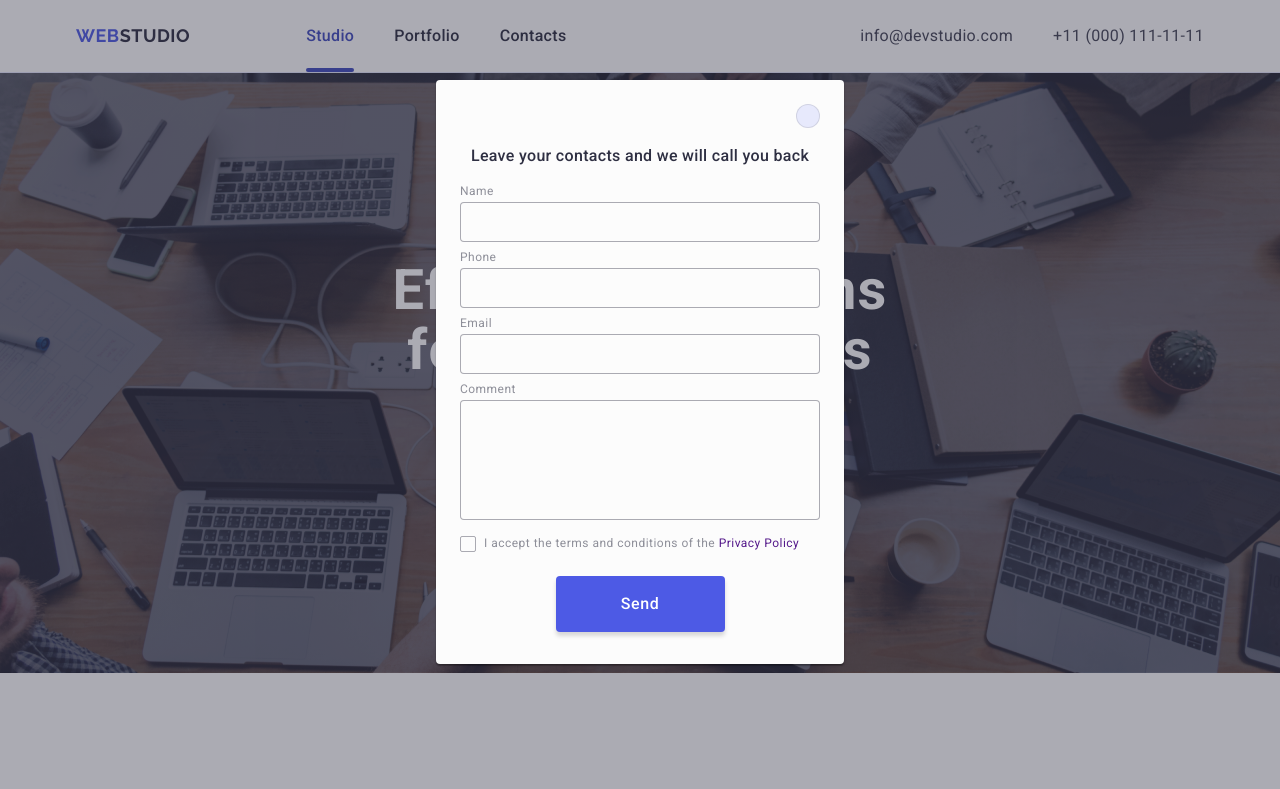
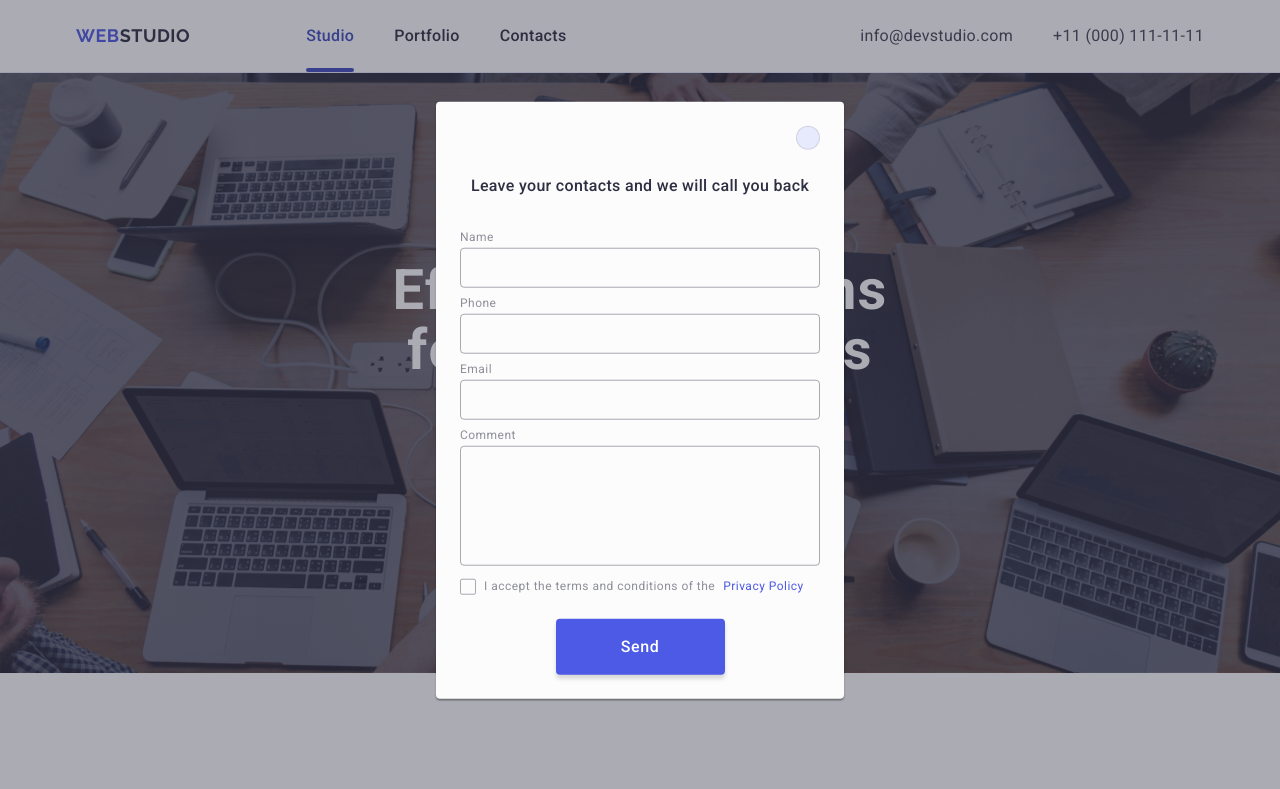
Before and after one commit to ValentynaRudenko/goit-markup-hw-06, a plain HTML site: page index.html in a window 1280 px wide. Shown: the top 789 px of the page. Drawn offline with nearby package versions, Linux system fonts and the light colour scheme.

Commit message:
modal fix

```diff
--- a/css/styles.css
+++ b/css/styles.css
@@ -505,7 +505,7 @@ section {
     background-color: #31d0aa;
 }
 
-.paragrapf-subscribe{
+.paragraph-subscribe{
     font-weight: 500;
     font-size: 16px;
     line-height: 1.5;
@@ -523,13 +523,6 @@ section {
 
 
 }
-
-/* .email-label {
-    display: flex;
-    flex-direction: column;
-    width: 453px;
-    gap: 16px;
-} */
 
 .email-input {
     border: 1px solid #fff;
@@ -563,7 +556,7 @@ section {
     font-family: "Roboto", sans-serif;
     font-weight: 500;
     font-size: 16px;
-    line-height: 1.5%;
+    line-height: 1.5;
     letter-spacing: 0.04em;
     text-align: center;
     color: #fff;
@@ -593,7 +586,9 @@ section {
 
     opacity: 0;
     pointer-events: none;
-    transition: opacity 250ms cubic-bezier(0.4, 0, 0.2, 1);
+    transition:
+    opacity 250ms cubic-bezier(0.4, 0, 0.2, 1),
+    visibility 250ms cubic-bezier(0.4, 0, 0.2, 1);
 }
 
 .modal-overlay.is-open {
@@ -605,14 +600,19 @@ section {
     background-color: #FCFCFC;
     border-radius: 4px;
     width: 408px;
-    height: 584px;
+    min-height: 584px;
     box-shadow: 0 1px 1px 0 rgba(0, 0, 0, 0.14), 0 1px 3px 0 rgba(0, 0, 0, 0.12), 0 2px 1px 0 rgba(0, 0, 0, 0.2);
     background: #fcfcfc;
-    padding: 24px;
+    padding: 72px 24px 24px 24px;
     display: flex;
     flex-direction: column;
     gap: 16px;
     overflow-y: auto;
+    position: absolute;
+    top: 50%;
+    left: 50%;
+    transform: translate(-50%, -50%);
+    transition: transform 250ms cubic-bezier(0.4, 0, 0.2, 1);
 }
 
 .modal-form {
@@ -630,19 +630,26 @@ section {
 
 }
 
-.circle {
+.close-modal {
     align-self: flex-end;
     width: 24px;
     height: 24px;
-    border-width: 1px;
-    border-style: solid;
     border-radius: 50%;
-    border-color: rgba(0, 0, 0, 0.1);
+    border: 1px solid rgba(0, 0, 0, 0.1);
     background-color: #e7e9fc;
     display: flex;
     justify-content: center;
     align-items: center;
-    transition: background-color 250ms cubic-bezier(0.4, 0, 0.2, 1);
+    transition:
+        background-color 250ms cubic-bezier(0.4, 0, 0.2, 1),
+        border 250ms cubic-bezier(0.4, 0, 0.2, 1);
+    position: absolute;
+    top: 24px;
+    right: 24px;
+    padding: 0;
+    cursor: pointer;
+
+
 }
 
 .icon-close {
@@ -650,80 +657,60 @@ section {
     transition: fill 250ms cubic-bezier(0.4, 0, 0.2, 1);
 }
 
-.circle:hover {
+.close-modal:hover, .close-modal:focus {
     background-color: #404bbf;
+    border: none;
+
 }
 
-.circle:hover .icon-close {
-    fill: #fff;
+.close-modal:hover .icon-close, .close-modal:focus .icon-close {
+    fill: #ffffff;
 }
 
 .form-title {
     font-weight: 500;
     font-size: 16px;
-    line-height: 150%;
+    line-height: 1.5;
     letter-spacing: 0.02em;
     text-align: center;
     color: #2e2f42;
+    margin-bottom: 16px;
 }
 
-input {
-    padding: 8px 16px;
-    border: 1px solid rgba(46, 47, 66, 0.4);
-    border-radius: 4px;
-    width: 360px;
-    height: 40px;
-    background-color: #FCFCFC;
-}
-
-textarea {
-    border: 1px solid rgba(46, 47, 66, 0.4);
-    border-radius: 4px;
-    width: 360px;
-    height: 120px;
-    resize: none;
-    background-color: #FCFCFC;
-    padding: 8px 16px;
-}
-
-textarea::placeholder {
-    font-weight: 400;
-    font-size: 12px;
-    line-height: 117%;
-    letter-spacing: 0.04em;
-    color: rgba(46, 47, 66, 0.4);
-}
-
-input:focus {
-    outline: none;
-    border: none;
-}
-
-input:focus-within {
-    border: 1px solid #4d5ae5;
-}
-
-textarea:focus {
-    outline: none;
-    border: none;
-}
-
-textarea:focus-within {
-    border: 1px solid #4d5ae5;
+.form-field {
+    margin-bottom: 8px;
 }
 
 .form-label {
-    display: flex;
-    flex-direction: column;
+    display: block;
     font-weight: 400;
     font-size: 12px;
-    line-height: 117%;
+    line-height: 1.17;
     letter-spacing: 0.04em;
     color: #8e8f99;
-    gap: 4px;
+    margin-bottom: 4px;
+}
+
+
+.input-with-icon {
     position: relative;
 }
 
+
+.input-cursor {
+    padding-left: 38px;
+    width: 100%;
+    height: 40px;
+    border: 1px solid rgba(46, 47, 66, 0.4);
+    border-radius: 4px;
+    background-color: transparent;
+    outline: transparent;
+    transition: border-color 250ms cubic-bezier(0.4, 0, 0.2, 1);
+}
+
+.input-cursor:focus {
+    border-color: #4d5ae5;
+}
 
 .icon-form {
     fill: #2e2f42;
@@ -734,70 +721,120 @@ textarea:focus-within {
     width: 18px;
     height: 24px;
     position: absolute;
-    top: 26px;
+    top: 50%;
     left: 16px;
+    transform: translateY(-50%);
+    transition: fill 250ms cubic-bezier(0.4, 0, 0.2, 1);
+
 }
 
-input:focus-within ~ .rectangle-icon-form .icon-form{
-    fill: #4d5ae5;
+.input-cursor:focus ~ .icon-form {
+    fill: #4D5AE5;
 }
 
-.input-cursor {
-    padding: 11px 38px;
+.form-field .comment {
+    margin-bottom: 16px;
 }
 
+.textarea-comment {
+    border: 1px solid rgba(46, 47, 66, 0.4);
+    border-radius: 4px;
+    background-color: transparent;
+    width: 100%;
+    height: 120px;
+    resize: none;
+    padding: 8px 16px;
+    outline: transparent;
+    font-weight: 400;
+    font-size: 12px;
+    line-height: 1.17;
+    letter-spacing: 0.04em;
+    color: rgba(46, 47, 66, 0.4);
+    transition: border-color 250ms cubic-bezier(0.4, 0, 0.2, 1);
+
+}
+
+.textarea-commetnt:focus-within {
+    border-color: #4d5ae5;
+}
+
+.div-for-terms{
+    margin-bottom: 24px;
+    display: flex;
+}
 
 .form-label-terms{
     display: flex;
-    margin-bottom: 24px;
     font-weight: 400;
     font-size: 12px;
-    line-height: 117%;
+    line-height: 1.17;
     letter-spacing: 0.04em;
     color: #8e8f99;
     gap: 8px;
 }
 
 
-.terms-check {
+/* .terms-check {
     position: absolute;
     opacity: 0;
     height: 0;
     width: 0;
-}
+} */
 
-.checkmark {
+/* .terms-check.visually-hidden {
+    position: absolute;
+    width: 16px;
+    height: 16px;
+    margin: -1px;
+    border: 0;
+    padding: 0;
+} */
+
+.checkbox-box {
     height: 16px;
     width: 16px;
     border-radius: 2px;
     border: 1px solid rgba(46, 47, 66, 0.4);
-    padding: 4px 3px;
-    display: flex;
+    transition:
+        background-color 250ms cubic-bezier(0.4, 0, 0.2, 1),
+        border 250ms cubic-bezier(0.4, 0, 0.2, 1),
+        fill 250ms cubic-bezier(0.4, 0, 0.2, 1);
+    display: inline-flex;
     justify-content: center;
     align-items: center;
+    fill: transparent;
+    background-color: transparent;
+    cursor: pointer;
+
 }
 
-input[type="checkbox"]:checked ~ .checkmark{
+input[type="checkbox"]:checked + label .checkbox-box{
     fill: #f4f4fd;
     background-color: #404bbf;
-    border: 1px solid #404bbf;
+    border: none;
 }
 
-input[type="checkbox"]:hover ~ .checkmark{
-    cursor: pointer;
+.policy {
+    color: #4d5ae5;
+    font-weight: 400;
+    font-size: 12px;
+    line-height: 1.17;
+    letter-spacing: 0.04em;
 }
 
 .send-btn {
+    display: block;
     border-radius: 4px;
     padding: 16px 32px;
-    width: 169px;
+    min-width: 169px;
     height: 56px;
+    font-family: "Roboto", sans-serif;
     box-shadow: 0 4px 4px 0 rgba(0, 0, 0, 0.15);
     background-color: #4d5ae5;
     padding: 16px 32px;
     font-weight: 500;
     font-size: 16px;
-    line-height: 150%;
+    line-height: 1.5;
     letter-spacing: 0.04em;
     text-align: center;
     color: #fff;
--- a/index.html
+++ b/index.html
@@ -370,7 +370,7 @@
                 </ul>
             </div>
             <div class="email-div">
-                <p class="paragrapf-subscribe">
+                <p class="paragraph-subscribe">
                     Subscribe
                 </p>
                 <form class="email-form">
@@ -388,65 +388,74 @@
              </div>
          </div>
     </footer>
+
     <div class="modal-overlay is-open">
         <div class="modal">
-            <div class="circle">
+            <button class="close-modal" tupe="button" >
                 <svg class="icon-close " width="8" height="8">
                     <use href="./images/icons.svg#icon-close"></use>
                 </svg>
-            </div>
-            <div class="form-title">
+            </button>
+            <p class="form-title">
                 Leave your contacts and we will call you back
-            </div>
+            </p>
             <form class="modal-form">
-                <fieldset class="modal-form-group">
                 <div class="form-field">
-                        <label class="form-label">
+                    <label class="form-label" for="user-name">
                         Name
-                            <input class="input-cursor" type="text" name="username" />
-                                <svg class="icon-form" width="12" height="12">
+                    </label>
+                    <div class="input-with-icon">
+                        <input class="input-cursor" type="text" name="user-name" id="user-name"/>
+                            <svg class="icon-form" width="18" height="24">
                                 <use href="./images/icons.svg#icon-name"></use>
                             </svg>
-                        </label>
+                    </div>
+
                 </div>
                 <div class="form-field">
-                        <label class="form-label">
+                    <label class="form-label" for="phone">
                         Phone
+                    </label>
+                    <div class="input-with-icon">
                         <input class="input-cursor" type="tel" name="phone" />
-                                <svg class="icon-form" width="13" height="13">
+                            <svg class="icon-form" width="18" height="24">
                                 <use href="./images/icons.svg#icon-phone"></use>
                             </svg>
-                        </label>
+                    </div>
+
                 </div>
                 <div class="form-field">
-                        <label class="form-label">
+                    <label class="form-label" for="email">
                         Email
+                    </label>
+                    <div class="input-with-icon">
                         <input class="input-cursor" type="email" name="email"  />
                             <svg class="icon-form" width="15" height="12">
                                 <use href="./images/icons.svg#icon-email"></use>
                             </svg>
+                    </div>
+
+                </div>
+                <div class="form-field comment">
+                    <label class="form-label" for="user-comment">
+                        Comment
                     </label>
+                    <textarea class="textarea-comment" name="user-comment" rows="6" placeholder="Text input" id="user-comment">
+                    </textarea>
+
                 </div>
-                    <div class="form-field">
-                        <label class="form-label">
-                            Comment
-                            <textarea name="comment" rows="6" placeholder="Text input">
-                            </textarea>
-                        </label>
-                    </div>
-                </fieldset>
-                <div>
-                    <label class="form-label-terms">
-                            <input class="terms-check" type="checkbox" name="terms" value="terms" />
+                <div class="div-for-terms">
+                    <input class="terms-check visually-hidden" type="checkbox" name="user-privacy" value="true" id="user-privacy" />
+                    <label class="form-label-terms" for="user-privacy">
+                        <span class="checkbox-box">
                             <svg class="checkmark" width="10" height="8">
                                 <use href="./images/icons.svg#icon-checkbox"></use>
                             </svg>
-                        <span class="terms-text">
+                        </span>
                         I accept the terms and conditions of the
                         <a class="policy" href="" target="_blank">
                             Privacy Policy
                         </a>
-                        </span>
                     </label>
                 </div>
                 <button type="submit" class="send-btn">Send</button>
```
Lines whose indentation alone changed are shown as unchanged.
